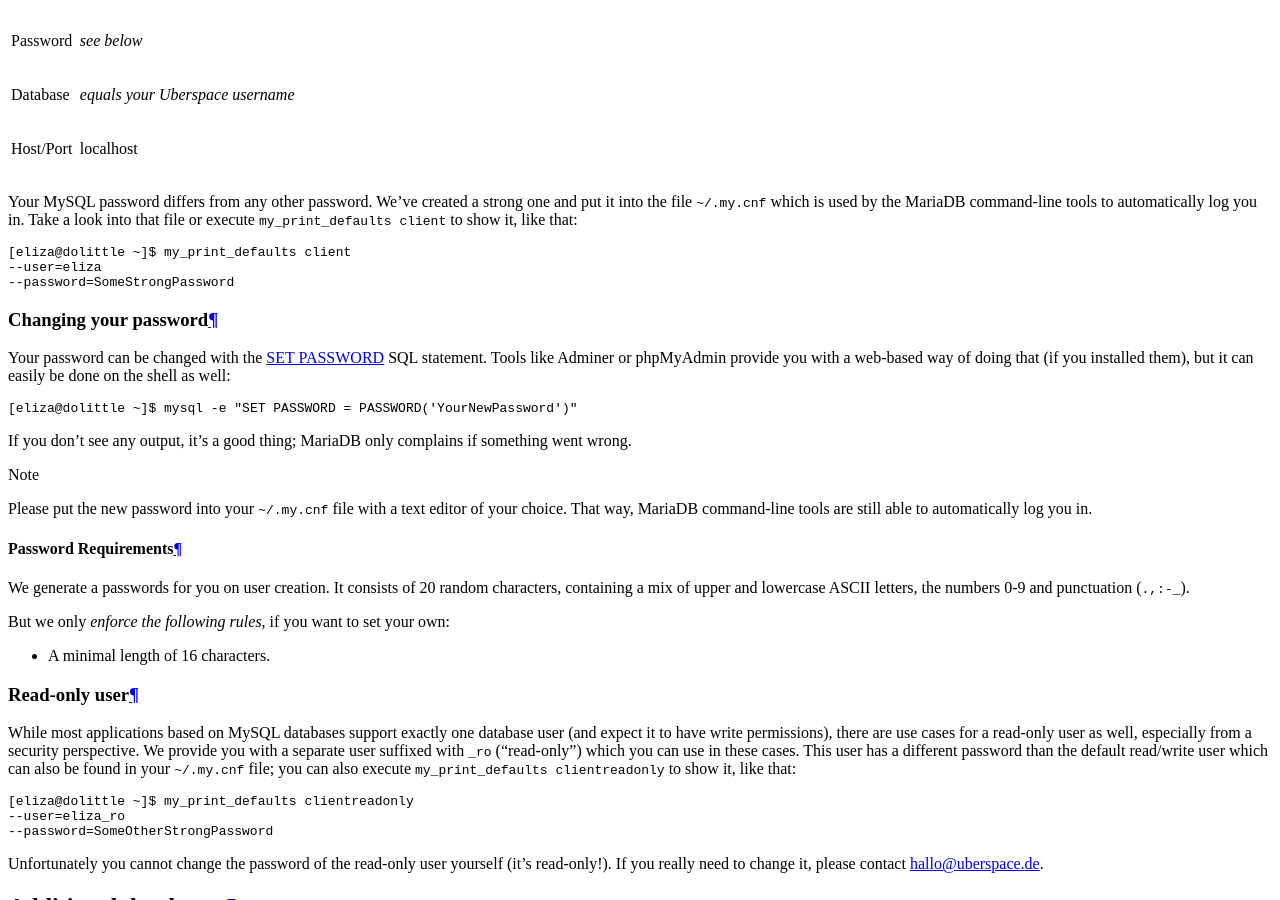
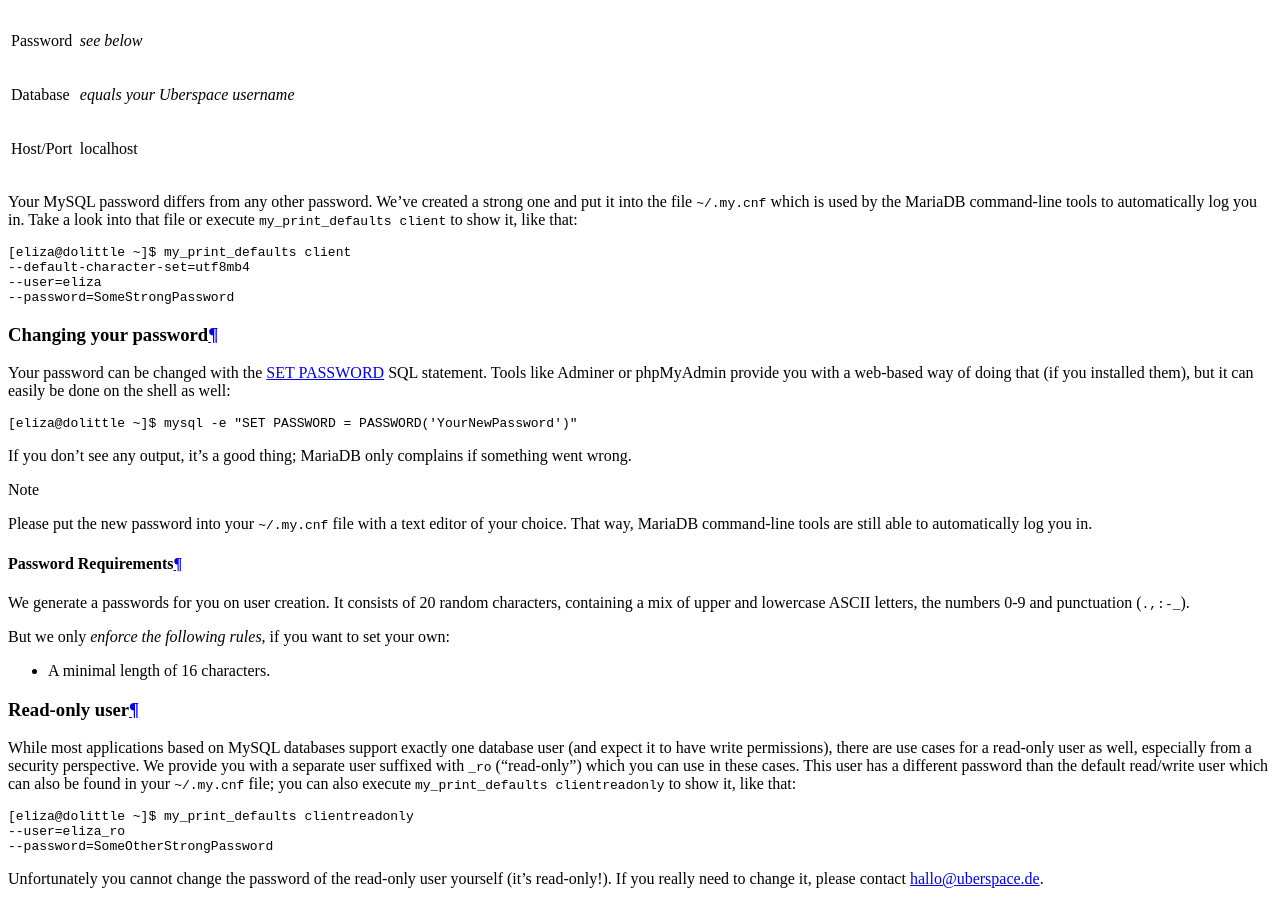
Before and after one commit to Uberspace/manual, a Sphinx documentation site: the page built from source/database-mysql.rst, in a window 1280 px wide and 900 px high, scrolled down 2111 px. Built offline with Sphinx 7.4.7 and the Read the Docs theme 2.0.0, drawn with Linux system fonts in a browser that asks for light colours; pages that are not in the unit, such as notebooks, are missing from menus.

Commit message:
Update database-mysql.rst
Tested with a fresh U7.7.1.2 at cressida
Note ``my_print_defaults clientreadonly`` currently does not display the charset as ``my_print_defaults client`` does.

```diff
--- a/source/database-mysql.rst
+++ b/source/database-mysql.rst
@@ -37,6 +37,7 @@
 .. code-block:: console
 
   [eliza@dolittle ~]$ my_print_defaults client
+  --default-character-set=utf8mb4
   --user=eliza
   --password=SomeStrongPassword
 
```
